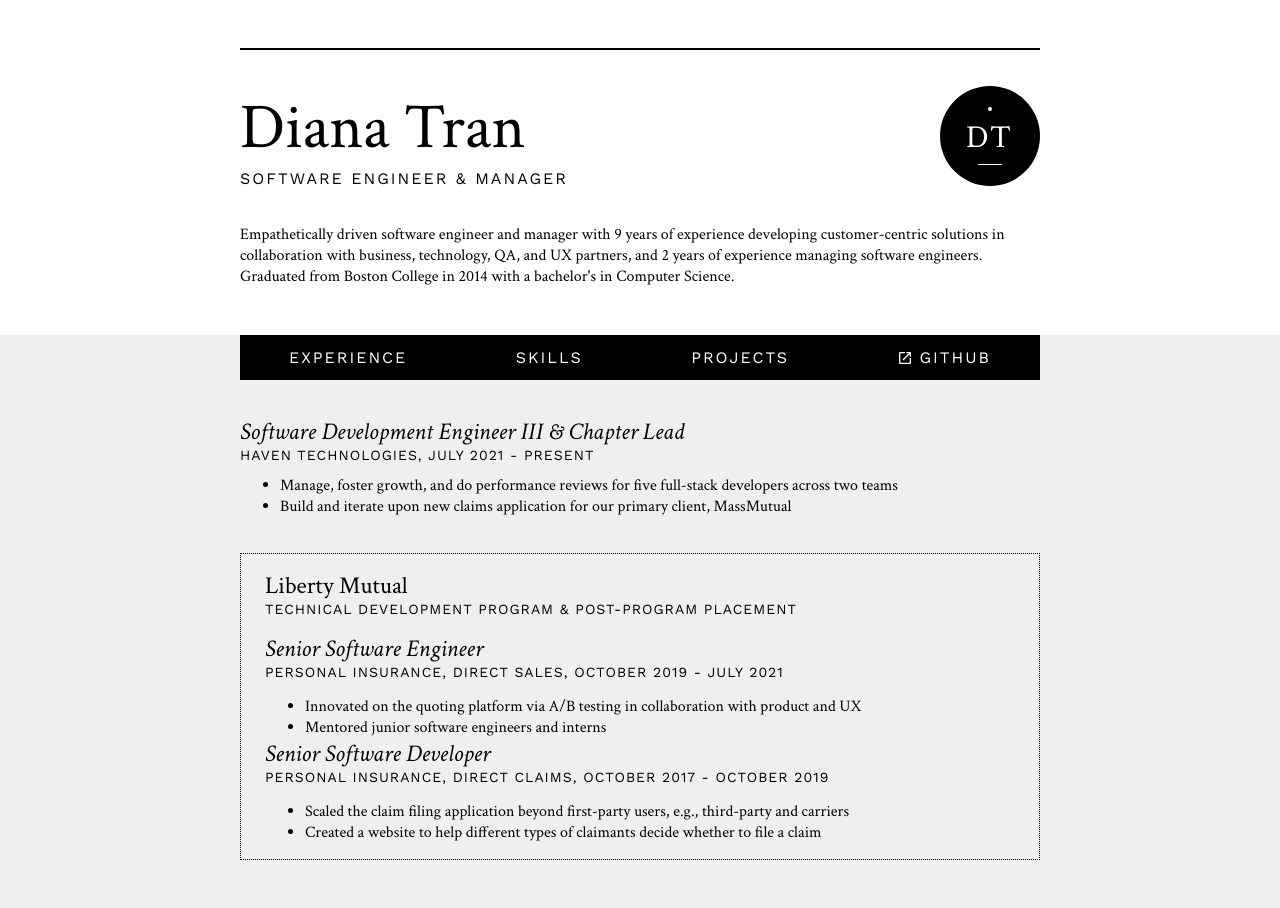
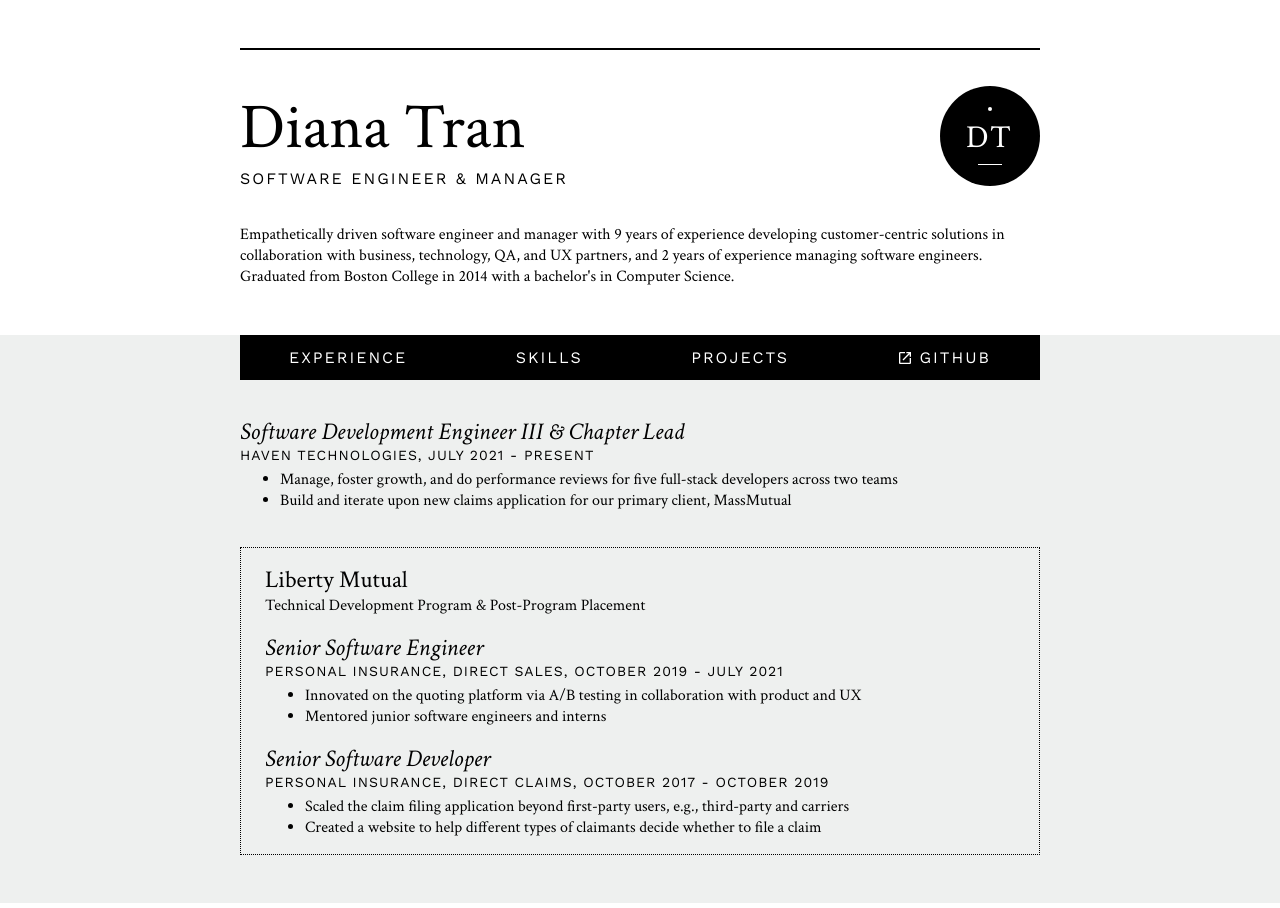
Before and after one commit to trandianat/portfolio, a React app: page / in a window 1280 px wide. Built offline with nearby package versions, Linux system fonts and the light colour scheme; no server answers; what @aws-amplify/ui-react, aws-amplify would draw is missing.

Commit message:
Adjusted spacing between jobs

```diff
--- a/src/components/job/index.tsx
+++ b/src/components/job/index.tsx
@@ -12,7 +12,7 @@ export const Job = ({
   <div css={styles.job}>
     <h2>{role}</h2>
     <p className="sans">{company}</p>
-    <ul css={{ marginTop: 12 }}>
+    <ul>
       {descriptions.map((description: string) => (
         <li>{description}</li>
       ))}
--- a/src/components/job/styles.ts
+++ b/src/components/job/styles.ts
@@ -1,3 +1,8 @@
-export const job = {
+import { css } from '@emotion/react';
+
+export const job = css({
+  display: 'flex',
+  flexDirection: 'column',
   h2: { fontFamily: 'var(--serif-italic)' },
-};
+  ul: { marginTop: 6 },
+});
--- a/src/pages/resume/index.tsx
+++ b/src/pages/resume/index.tsx
@@ -22,9 +22,10 @@ export const Resume = (): JSX.Element => (
         />
         <div css={styles.group}>
           <h2>Liberty Mutual</h2>
-          <p className="sans">
+          <p className="program">
             Technical Development Program & Post-Program Placement
           </p>
+          <div css={styles.groupJobs}>
             <Job
               role="Senior Software Engineer"
               company="Personal Insurance, Direct Sales, October 2019 - July 2021"
@@ -43,6 +44,7 @@ export const Resume = (): JSX.Element => (
             />
           </div>
         </div>
+      </div>
     </Background>
   </Fragment>
 );
--- a/src/pages/resume/styles.ts
+++ b/src/pages/resume/styles.ts
@@ -10,5 +10,11 @@ export const experience = css({
 export const group = {
   border: '1px dotted black',
   padding: '16px 24px',
-  p: { marginBottom: 16 },
+  '.program': { marginBottom: 16 },
 };
+
+export const groupJobs = css({
+  display: 'flex',
+  flexDirection: 'column',
+  gap: 16,
+});
```
Lines whose indentation alone changed are shown as unchanged.
